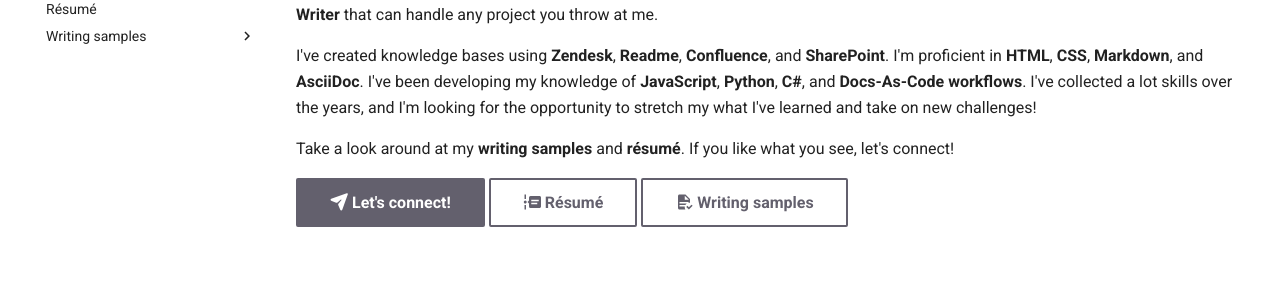
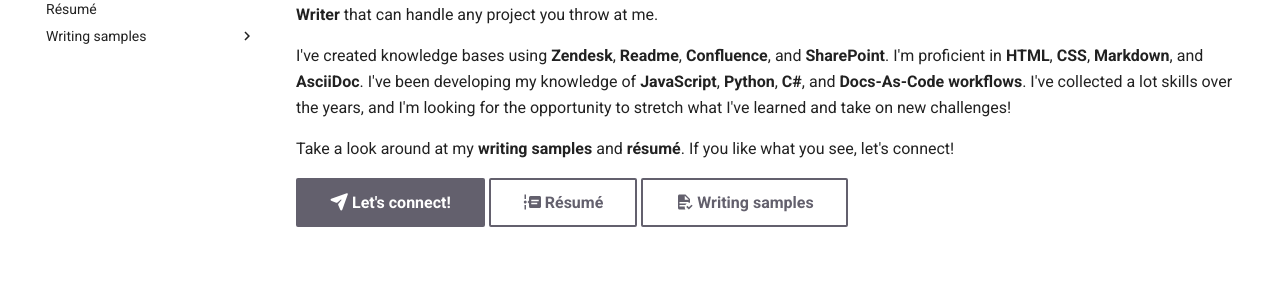
Before and after one commit to deceasedvector/portfolio, an MkDocs documentation site: the page built from docs/index.md, in a window 1280 px wide. Shown: the part 322-613 px from the top of the page. Built offline with MkDocs 1.6.1 and Material for MkDocs 9.7.7, drawn with Linux system fonts in a browser that asks for light colours; emoji names are drawn with the system emoji font; comment, search, counter and statistics services are not loaded.

Commit message:
spelling mistakes

```diff
--- a/docs/index.md
+++ b/docs/index.md
@@ -12,7 +12,7 @@
 
 With a background in **web development**, **graphic design**, and a life-long love of **writing**, I've  developed into a **full-stack Technical Writer** that can handle any project you throw at me.
 
-I've created knowledge bases using **Zendesk**, **Readme**, **Confluence**, and **SharePoint**. I'm proficient in **HTML**, **CSS**, **Markdown**, and **AsciiDoc**. I've been developing my knowledge of **JavaScript**, **Python**, **C#**, and **Docs-As-Code workflows**. I've collected a lot skills over the years, and I'm looking for the opportunity to stretch my what I've learned and take on new challenges!
+I've created knowledge bases using **Zendesk**, **Readme**, **Confluence**, and **SharePoint**. I'm proficient in **HTML**, **CSS**, **Markdown**, and **AsciiDoc**. I've been developing my knowledge of **JavaScript**, **Python**, **C#**, and **Docs-As-Code workflows**. I've collected a lot skills over the years, and I'm looking for the opportunity to stretch what I've learned and take on new challenges!
 
 Take a look around at my **writing samples** and **résumé**. If you like what you see, let's connect!
 
```
Also changed, not shown: README.md (+3 -3 lines).
